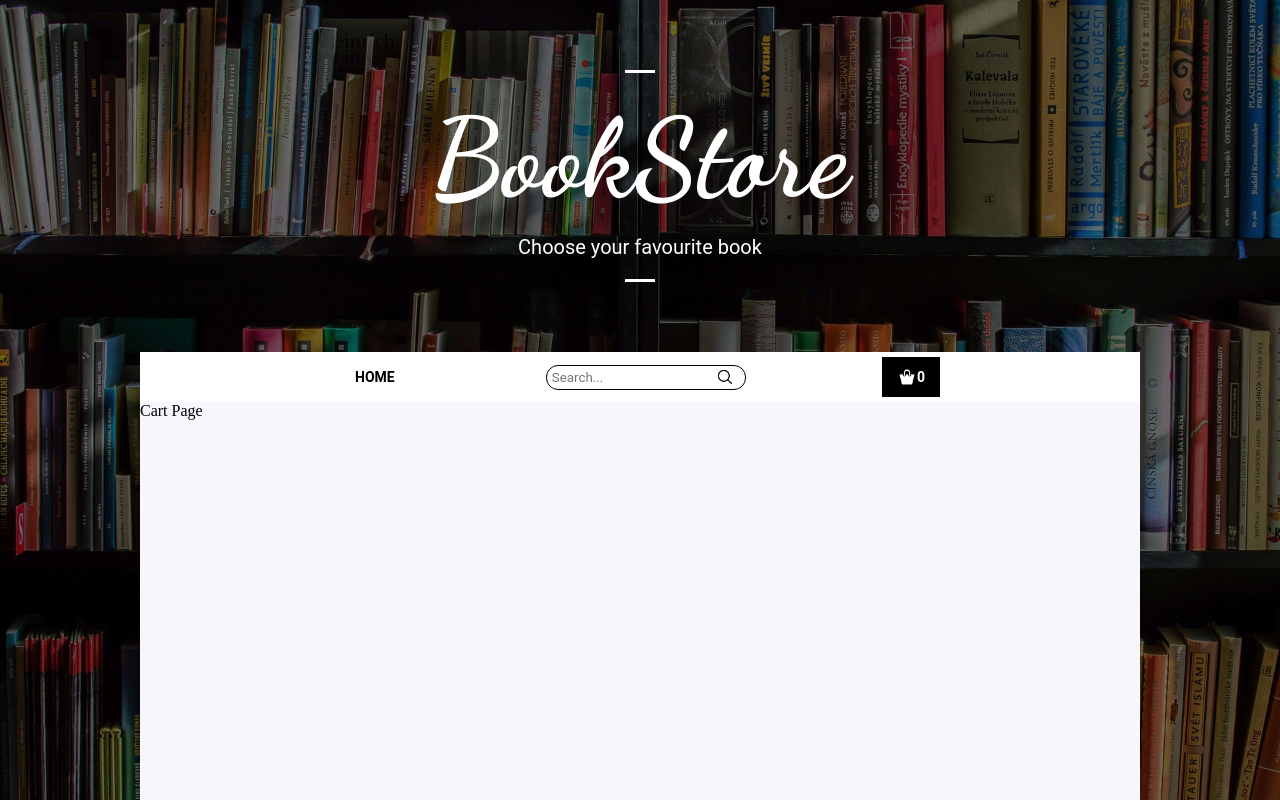
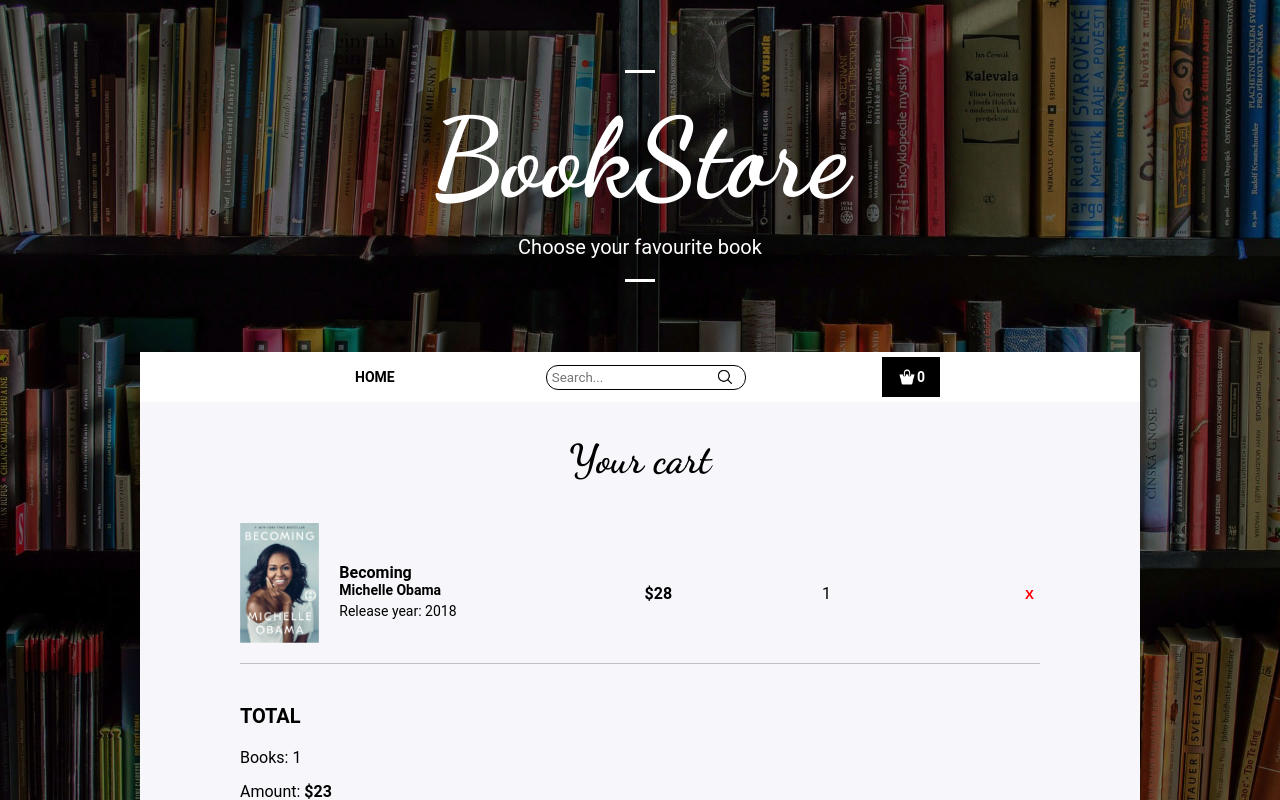
Before and after one commit to marinakatruk/bookstore, a React (Create React App) app: page /cart in a window 1280 px wide. Shown: the top 800 px of the page. Built offline with nearby package versions, Linux system fonts and the light colour scheme.

Commit message:
make cart items, add styles to cart

```diff
--- a/src/App.jsx
+++ b/src/App.jsx
@@ -17,6 +17,15 @@ import styles from './App.module.scss'
 
 function App() {
   const [books, setBooks] = useState([]);
+  const [cartItems, setCartItems] = useState([{
+      name: 'Becoming',
+      autor: 'Michelle Obama',
+      year: '2018',
+      price: '28',
+      image: '/img/becoming.png'
+    }]);
+
+  const [counter, setCounter] = useState(0);
 
   const handleSubmit = (book) => {
     setBooks([...books, book]);
@@ -33,7 +42,7 @@ function App() {
         <Logo/>
         <Switch>
           <Route exact path={'/'} component={Home}/>
-          <Route path={'/cart'} component={Cart}/>
+          <Route path={'/cart'}><Cart cartItems={cartItems}/></Route>
           <Route path={'/new'}><New handleSubmit={handleSubmit}/></Route>
         </Switch>
         <Footer/>
--- a/src/components/book/book.jsx
+++ b/src/components/book/book.jsx
@@ -4,20 +4,20 @@ import { Button } from '../button/button'
 import styles from './book.module.scss'
 
 
-export const Book = (props) => {
+export const Book = ({ name, autor, year, price, image }) => {
 
     return (
         <div className={styles.container}>
             <div className={styles.imageBlock}>
-                <img className={styles.image} src={process.env.PUBLIC_URL + props.image} alt={props.name}></img>
+                <img className={styles.image} src={process.env.PUBLIC_URL + image} alt={name}></img>
             </div>
             <div className={styles.infoBlock}>
-                <h3>{props.name}</h3>
-                <h4>{props.autor}</h4>
-                <p>Release year: <span>{props.year}</span></p>
+                <h3>{name}</h3>
+                <h4>{autor}</h4>
+                <p>Release year: <span>{year}</span></p>
             </div>
             <div className={styles.priceBlock}>
-                <h5>{props.price}$</h5>
+                <h5>${price}</h5>
                 <Button text="Buy" className={styles.but}/>
             </div>
 
--- /dev/null
+++ b/src/components/cartItem/cartItem.jsx
@@ -0,0 +1,27 @@
+import React from 'react'
+
+import styles from './cartItem.module.scss'
+
+export const CartItem = ({ name, autor, year, price, image }) => {
+
+    return (
+        <div className={styles.container}>
+            <div className={styles.book}>
+                <img className={styles.image} src={process.env.PUBLIC_URL + image} alt={name}></img>
+                <div className={styles.info}>
+                    <h3>{name}</h3>
+                    <h4>{autor}</h4>
+                    <p>Release year: <span>{year}</span></p>
+                </div>
+            </div>
+            <div className={styles.priceBlock}>
+                <h5>${price}</h5>
+                <span>1</span>
+            </div>
+            <div className={styles.deleteBlock}>
+                <button type='button' className={styles.button}>X</button>
+            </div>
+        </div>
+    )
+
+}
--- /dev/null
+++ b/src/components/cartItem/cartItem.module.scss
@@ -0,0 +1,60 @@
+.container {
+    width: 100%;
+    display: flex;
+    justify-content: space-between;
+    align-items: center;
+    border-bottom: 1px solid #C0C0C0;
+}
+
+.book {
+    display: flex;
+    align-items: center;
+
+}
+
+.image {
+    height: 120px;
+    margin-bottom: 20px;
+}
+
+.info {
+    margin-left: 20px;
+
+    h3 {
+        margin: 0px;
+        font-size: 16px;
+    }
+
+    h4 {
+        margin: 0px;
+        font-size: 14px;
+    }
+
+    p {
+        margin: 5px 0px;
+        font-size: 14px;
+    }
+}
+
+.priceBlock {
+    display: flex;
+
+
+    h5 {
+        margin: 0px;
+        font-size: 16px;
+    }
+
+    span {
+        margin-left: 150px;
+    }
+}
+
+.deleteBlock {
+    button {
+        border: none;
+        background-color: #f7f6fb;
+        color: red;
+        font-weight: 700;
+    }
+}
--- /dev/null
+++ b/src/components/cartItems/cartItems.jsx
@@ -0,0 +1,25 @@
+import React from 'react'
+import { CartItem } from '../cartItem/cartItem'
+
+import styles from './cartItems.module.scss'
+
+export const CartItems = ({ items }) => {
+
+    const itemComponents = items.map(item => {
+        return (
+            <CartItem key={item.name}
+            name={item.name}
+            autor={item.autor}
+            year={item.year}
+            price={item.price}
+            image={item.image}
+            />
+        )
+    })
+
+    return (
+        <div className={styles.items}>
+            {itemComponents}
+        </div>
+    )
+}
--- /dev/null
+++ b/src/components/cartItems/cartItems.module.scss
@@ -0,0 +1,3 @@
+.items {
+    width: 80%;
+}
--- a/src/pages/Cart/Cart.jsx
+++ b/src/pages/Cart/Cart.jsx
@@ -1,14 +1,28 @@
-import React from 'react'
+import React, { useState } from 'react'
 import { Header } from '../../components/header/header'
+import { CartItems } from '../../components/cartItems/cartItems'
+
+import { UseState } from 'react'
 
 import styles from './cart.module.scss'
 
-export const Cart = () => {
+export const Cart = ({ cartItems }) => {
+
+    // const [amount, setAmount] = useState(0);
 
     return (
         <div className={styles.container}>
             <Header/>
-            <div className={styles.main}>Cart Page</div>
+            <div className={styles.main}>
+                <h2 className={styles.title}>Your cart</h2>
+                {cartItems.length > 0 ? <CartItems items={cartItems}/> : <div>nothing has been added yet</div>}
+                <div className={styles.total}>
+                    <h1>TOTAL</h1>
+                    <p>Books: <span>1</span></p>
+                    <p>Amount: <span className={styles.amount}>$23</span></p>
+                </div>
+
+            </div>
         </div>
     )
 }
--- a/src/pages/Cart/cart.module.scss
+++ b/src/pages/Cart/cart.module.scss
@@ -1,3 +1,5 @@
+@import url("https://fonts.googleapis.com/css2?family=Dancing+Script:wght@400;500;600;700&display=swap");
+
 .container {
     display: flex;
     flex-direction: column;
@@ -9,4 +11,42 @@
     height: 500px;
     background-color: #f7f6fb;
     margin-bottom: 100px;
+    display: flex;
+    flex-direction: column;
+    align-items: center;
+    font: {
+        family: 'Roboto', sans-serif;
+        size: 16px;
+        weight: 400;
+    }
 }
+
+.title {
+    font: {
+        family: 'Dancing Script', cursive;
+        weight: 700;
+        size: 40px;
+    }
+    text-align: center;
+    margin-bottom: 40px;
+}
+
+.total {
+    width: 80%;
+    display: flex;
+    flex-direction: column;
+    align-items: flex-start;
+
+    h1 {
+        font-size: 20px;
+        margin: 40px 0px 20px 0px;
+    }
+
+    p {
+        margin: 0px 0px 15px 0px;
+    }
+}
+
+.amount {
+    font-weight: 700;
+}
```
